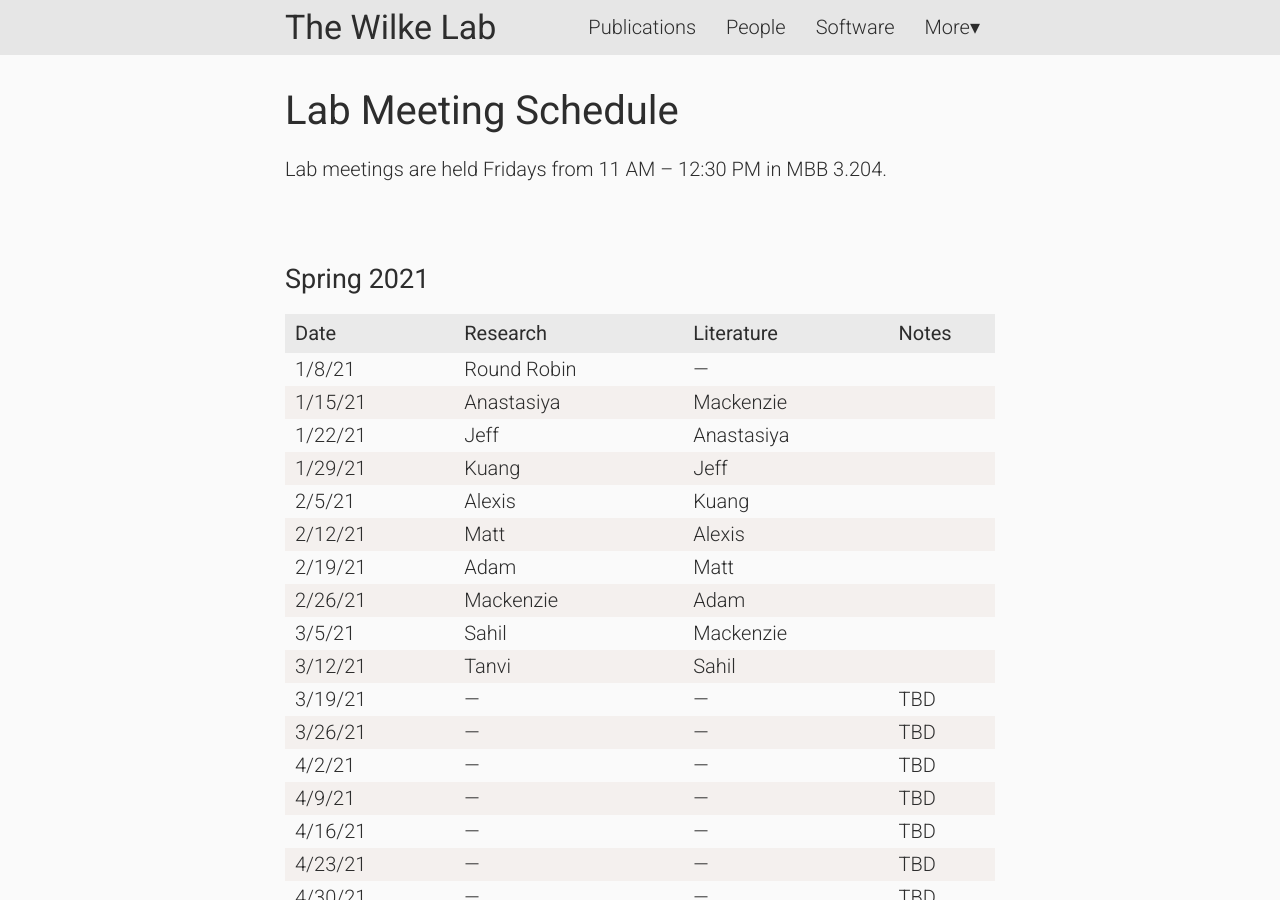
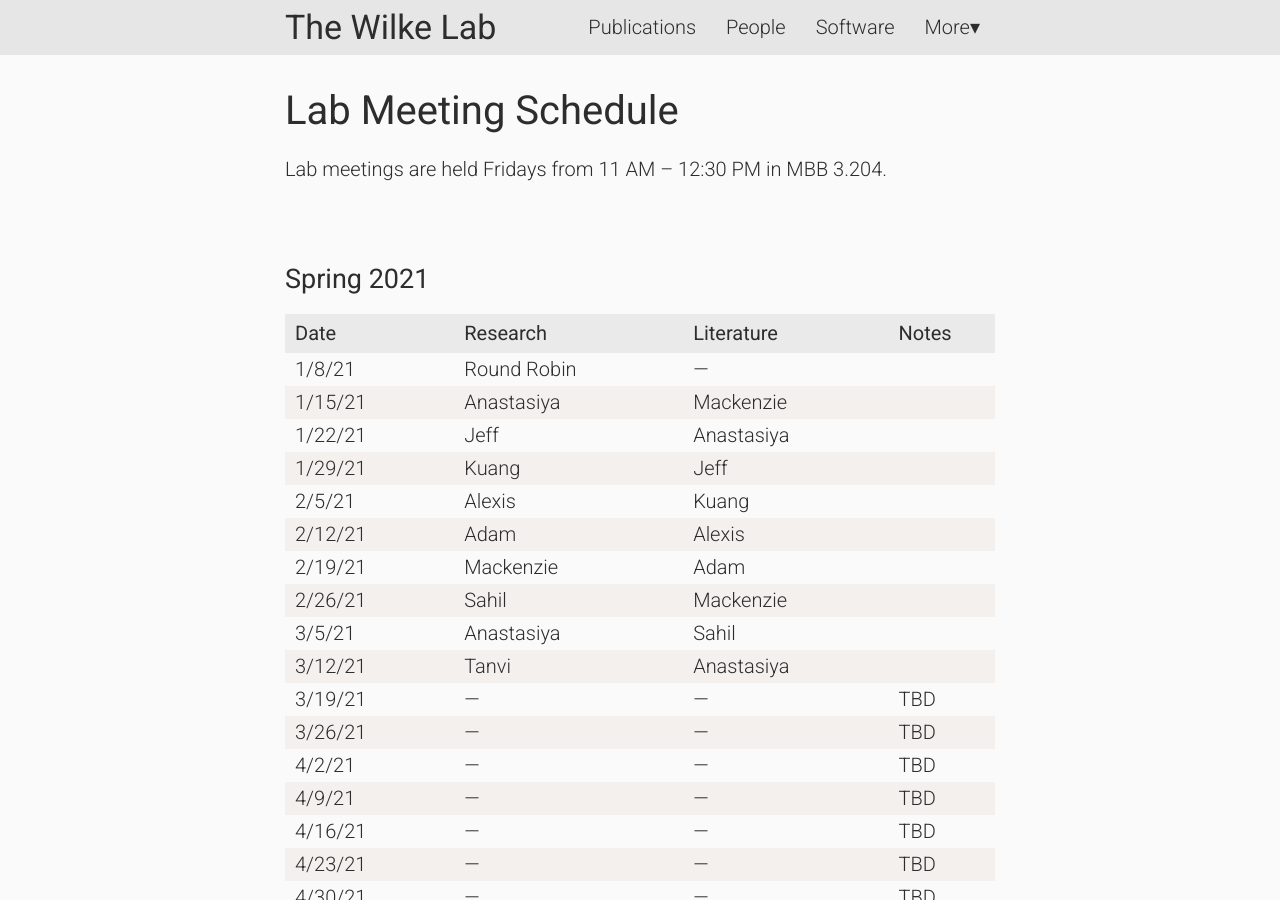
Before and after one commit to wilkelab/wilkelab.github.io, a Jekyll site: the page built from lab_meetings.md, in a window 1280 px wide and 900 px high. Built offline with Jekyll 4.4.1, drawn with Linux system fonts in a browser that asks for light colours; nearby versions of some CDN libraries.

Commit message:
Updated spring 2021 presentation schedule

```diff
--- a/lab_meetings.md
+++ b/lab_meetings.md
@@ -17,11 +17,11 @@ Lab meetings are held Fridays from 11 AM -- 12:30 PM in MBB 3.204.
 | 1/22/21 || Jeff || Anastasiya ||
 | 1/29/21 || Kuang || Jeff  ||
 | 2/5/21 || Alexis || Kuang ||
-| 2/12/21 || Matt || Alexis |||
-| 2/19/21 || Adam || Matt ||
-| 2/26/21 || Mackenzie  || Adam ||
-| 3/5/21 || Sahil || Mackenzie ||
-| 3/12/21 || Tanvi || Sahil ||
+| 2/12/21 || Adam || Alexis |||
+| 2/19/21 || Mackenzie || Adam ||
+| 2/26/21 || Sahil  || Mackenzie ||
+| 3/5/21 || Anastasiya || Sahil ||
+| 3/12/21 || Tanvi || Anastasiya ||
 | 3/19/21 || --- || --- || TBD
 | 3/26/21 || --- || --- || TBD
 | 4/2/21 || --- || --- || TBD
```
